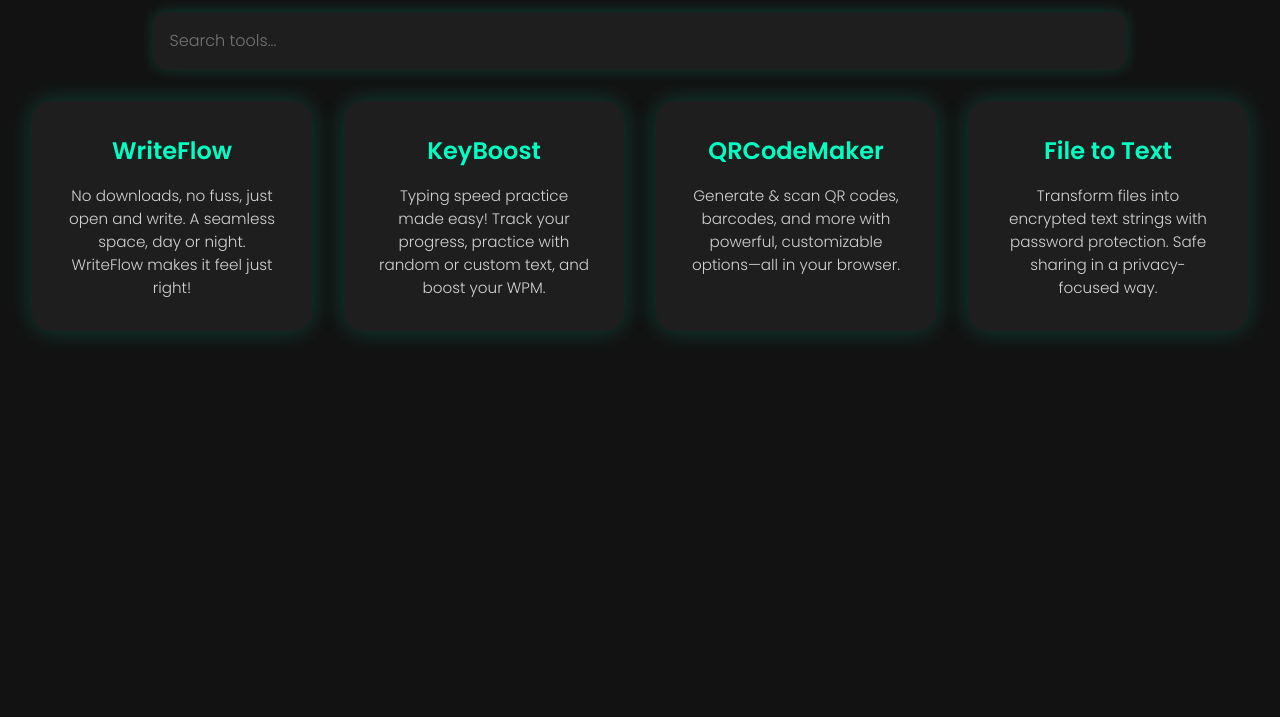
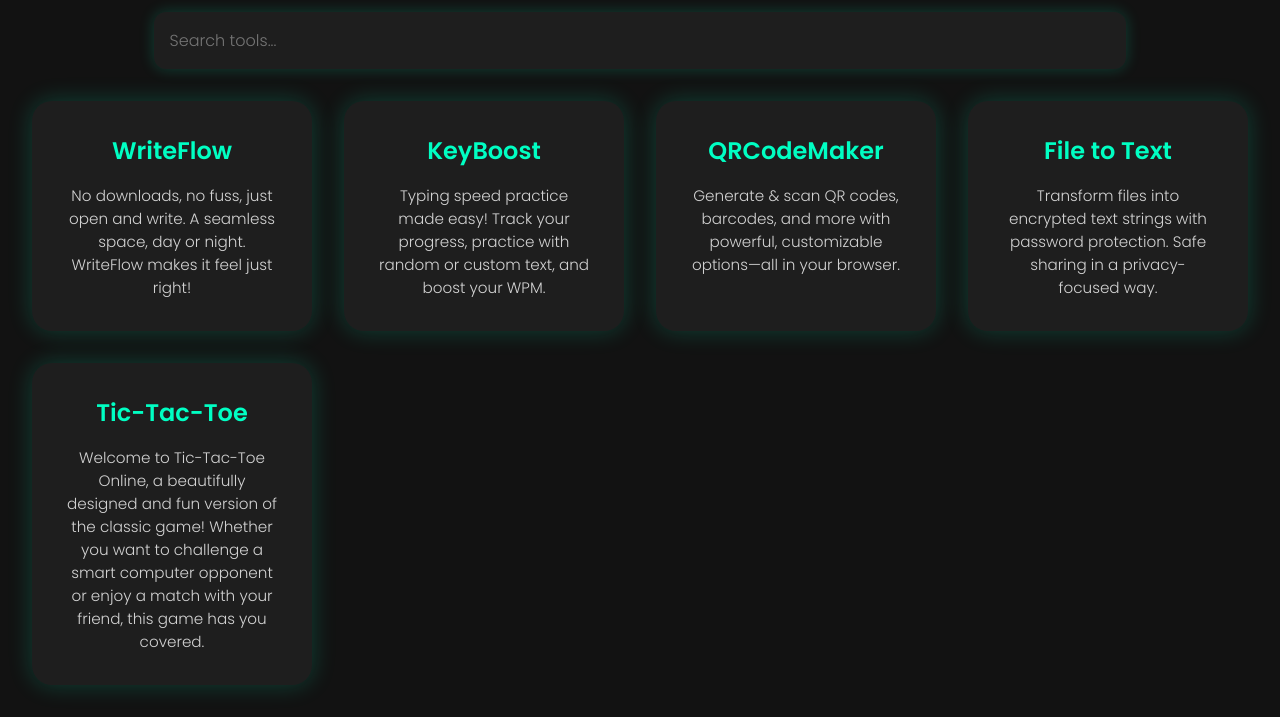
Before and after one commit to SKAshiful/Usely, a plain HTML site: page index.html in a window 1280 px wide. Shown: the part 112-829 px from the top of the page. Before the commit the page ends 800 px from the top, so only its background shows below. Drawn offline with Linux system fonts and the light colour scheme.

Commit message:
Update index.html

```diff
--- a/index.html
+++ b/index.html
@@ -113,6 +113,10 @@ h1 {
       <h2>File to Text</h2>
       <p>Transform files into encrypted text strings with password protection. Safe sharing in a privacy-focused way.</p>
     </div>
+    <div class="card" onclick="location.href='https://skashiful.github.io/TicTacToe/'">
+      <h2>Tic-Tac-Toe</h2>
+      <p>Welcome to Tic-Tac-Toe Online, a beautifully designed and fun version of the classic game! Whether you want to challenge a smart computer opponent or enjoy a match with your friend, this game has you covered.</p>
+    </div>
   </div>  <script>
     function filterCards() {
       const input = document.getElementById("search").value.toLowerCase();
```
